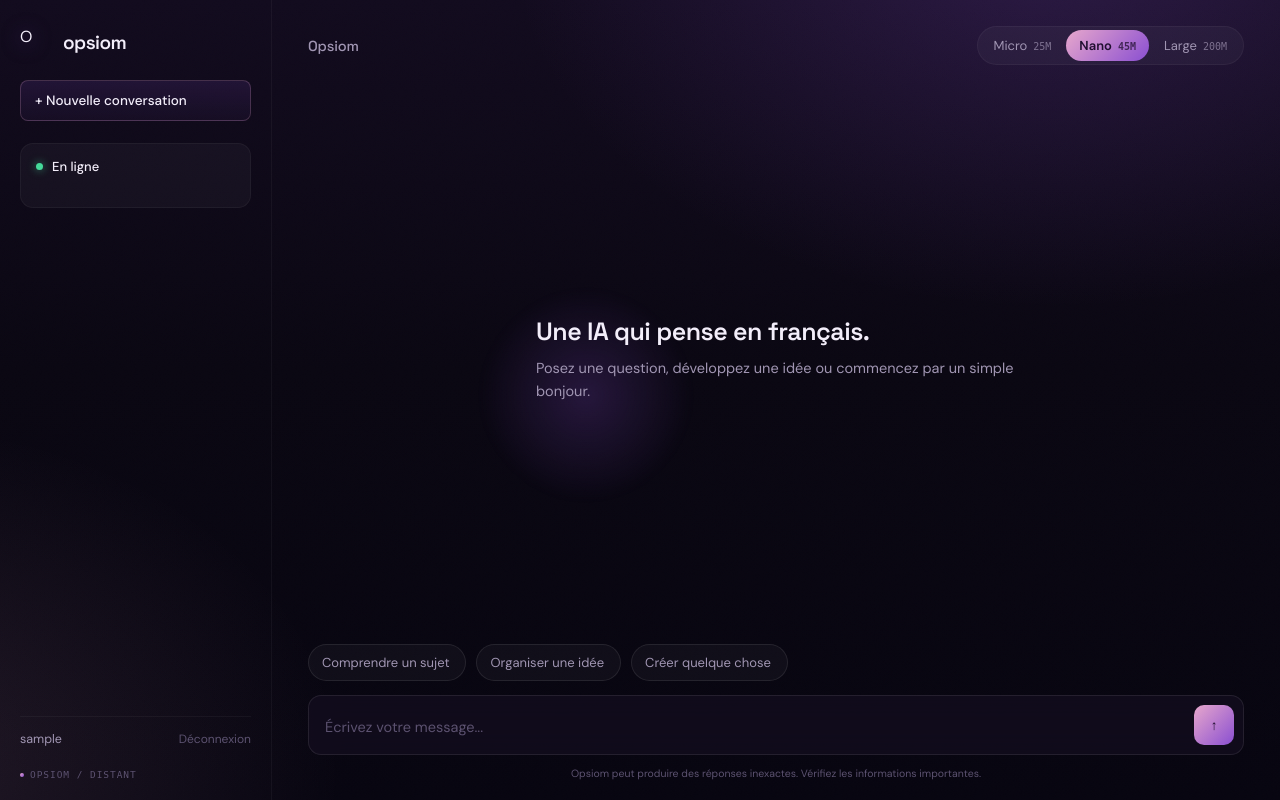
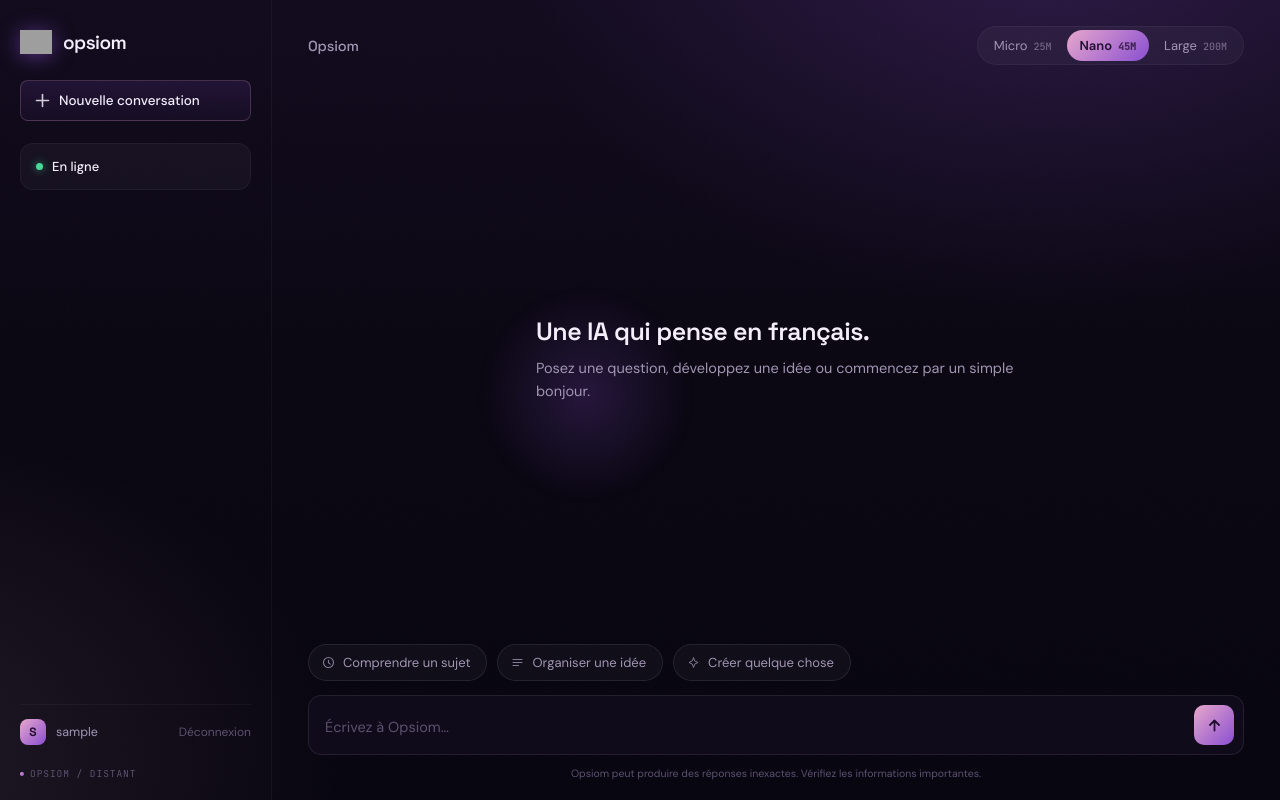
Before and after one commit to JuloEco/Opsiom-frontend, a Flask app: page / in a window 1280 px wide. Run offline with Flask 3, Linux system fonts and the light colour scheme; the visitor is signed in with stand-in values (Sample User, id 1); data comes from the database, SQL or seed files in the repository; data that the repository does not hold is empty; grey boxes are pictures that could not be loaded.

Commit message:
Update index.html with new logo and button styles

```diff
--- a/templates/index.html
+++ b/templates/index.html
@@ -4,9 +4,10 @@
 <meta charset="UTF-8">
 <meta name="viewport" content="width=device-width, initial-scale=1.0">
 <title>Opsiom</title>
+<link rel="icon" href="{{ url_for('static', filename='img/logo.png') }}">
 <link rel="stylesheet" href="{{ url_for('static', filename='css/style.css') }}">
 <link rel="preconnect" href="https://fonts.googleapis.com">
-<link href="https://fonts.googleapis.com/css2?family=DM+Sans:wght@400;500;600;700&family=Space+Grotesk:wght@400;500;600;700&display=swap" rel="stylesheet">
+<link href="https://fonts.googleapis.com/css2?family=DM+Sans:wght@400;500;600;700&family=Space+Grotesk:wght@400;500;600;700&family=JetBrains+Mono:wght@400;500&display=swap" rel="stylesheet">
 </head>
 <body>
 
@@ -14,22 +15,32 @@
 
   <aside id="sidebar">
     <div id="brand-row">
-      <div id="brand-mark">O</div>
+      <img id="brand-mark" src="{{ url_for('static', filename='img/logo.png') }}" alt="">
       <span id="brand-name">opsiom</span>
     </div>
 
-    <button id="new-chat">+ Nouvelle conversation</button>
+    <button id="new-chat">
+      <svg width="15" height="15" viewBox="0 0 15 15" fill="none"><path d="M7.5 1.5V13.5M1.5 7.5H13.5" stroke="currentColor" stroke-width="1.6" stroke-linecap="round"/></svg>
+      <span>Nouvelle conversation</span>
+    </button>
 
     <div id="system-card">
       <div id="status-line">
         <span id="status-dot" class="dot dot-pending"></span>
         <span id="status-text">Connexion...</span>
       </div>
-      <div id="status-models"></div>
-      <div id="status-device"></div>
+      <div class="status-detail">
+        <svg width="12" height="12" viewBox="0 0 12 12" fill="none"><rect x="1.5" y="2.5" width="9" height="6" rx="1.2" stroke="currentColor" stroke-width="1.1"/><path d="M4 10.5H8M6 8.5V10.5" stroke="currentColor" stroke-width="1.1" stroke-linecap="round"/></svg>
+        <span id="status-models"></span>
+      </div>
+      <div class="status-detail">
+        <svg width="12" height="12" viewBox="0 0 12 12" fill="none"><rect x="2.5" y="2.5" width="7" height="7" rx="1" stroke="currentColor" stroke-width="1.1"/><path d="M4.3 2.5V1M7.7 2.5V1M4.3 11V9.5M7.7 11V9.5M2.5 4.3H1M2.5 7.7H1M11 4.3H9.5M11 7.7H9.5" stroke="currentColor" stroke-width="1.1" stroke-linecap="round"/></svg>
+        <span id="status-device"></span>
+      </div>
     </div>
 
     <div id="account-row">
+      <div class="avatar-chip">{{ (username or "?")[0]|upper }}</div>
       <span id="account-name">{{ username }}</span>
       <a id="logout-link" href="{{ url_for('auth.logout') }}">Déconnexion</a>
     </div>
@@ -51,14 +62,25 @@
     </div>
 
     <div id="suggestions">
-      <button class="suggestion" data-prompt="Explique-moi simplement ce qu'est un réseau neuronal.">Comprendre un sujet</button>
-      <button class="suggestion" data-prompt="Aide-moi à organiser mes idées pour un projet.">Organiser une idée</button>
-      <button class="suggestion" data-prompt="Écris-moi un court texte créatif en français.">Créer quelque chose</button>
+      <button class="suggestion" data-prompt="Explique-moi simplement ce qu'est un réseau neuronal.">
+        <svg width="13" height="13" viewBox="0 0 13 13" fill="none"><circle cx="6.5" cy="6.5" r="5" stroke="currentColor" stroke-width="1.1"/><path d="M6.5 4.3V6.8L8.2 8.1" stroke="currentColor" stroke-width="1.1" stroke-linecap="round"/></svg>
+        Comprendre un sujet
+      </button>
+      <button class="suggestion" data-prompt="Aide-moi à organiser mes idées pour un projet.">
+        <svg width="13" height="13" viewBox="0 0 13 13" fill="none"><path d="M2 3.5H11M2 6.5H11M2 9.5H7.5" stroke="currentColor" stroke-width="1.1" stroke-linecap="round"/></svg>
+        Organiser une idée
+      </button>
+      <button class="suggestion" data-prompt="Écris-moi un court texte créatif en français.">
+        <svg width="13" height="13" viewBox="0 0 13 13" fill="none"><path d="M6.5 1.5L7.7 4.9L11 6.5L7.7 8.1L6.5 11.5L5.3 8.1L2 6.5L5.3 4.9L6.5 1.5Z" stroke="currentColor" stroke-width="1"/></svg>
+        Créer quelque chose
+      </button>
     </div>
 
     <div id="composer-row">
-      <textarea id="msg-input" placeholder="Écrivez votre message..." rows="1" maxlength="2000"></textarea>
-      <button id="send-btn" aria-label="Envoyer">↑</button>
+      <textarea id="msg-input" placeholder="Écrivez à Opsiom…" rows="1" maxlength="2000"></textarea>
+      <button id="send-btn" aria-label="Envoyer">
+        <svg width="17" height="17" viewBox="0 0 17 17" fill="none"><path d="M8.5 13.5V3.5M8.5 3.5L4 8M8.5 3.5L13 8" stroke="currentColor" stroke-width="1.8" stroke-linecap="round" stroke-linejoin="round"/></svg>
+      </button>
     </div>
 
     <p class="disclaimer">Opsiom peut produire des réponses inexactes. Vérifiez les informations importantes.</p>
```
